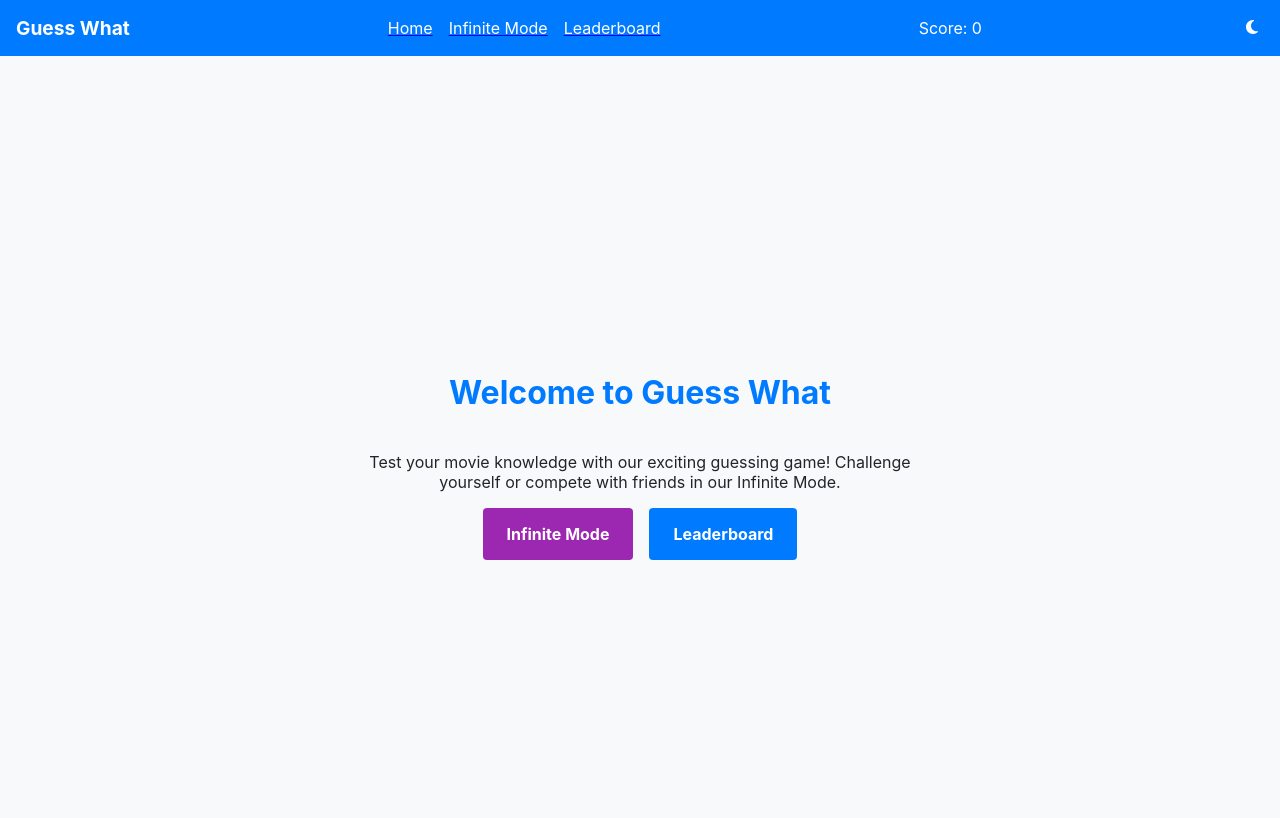
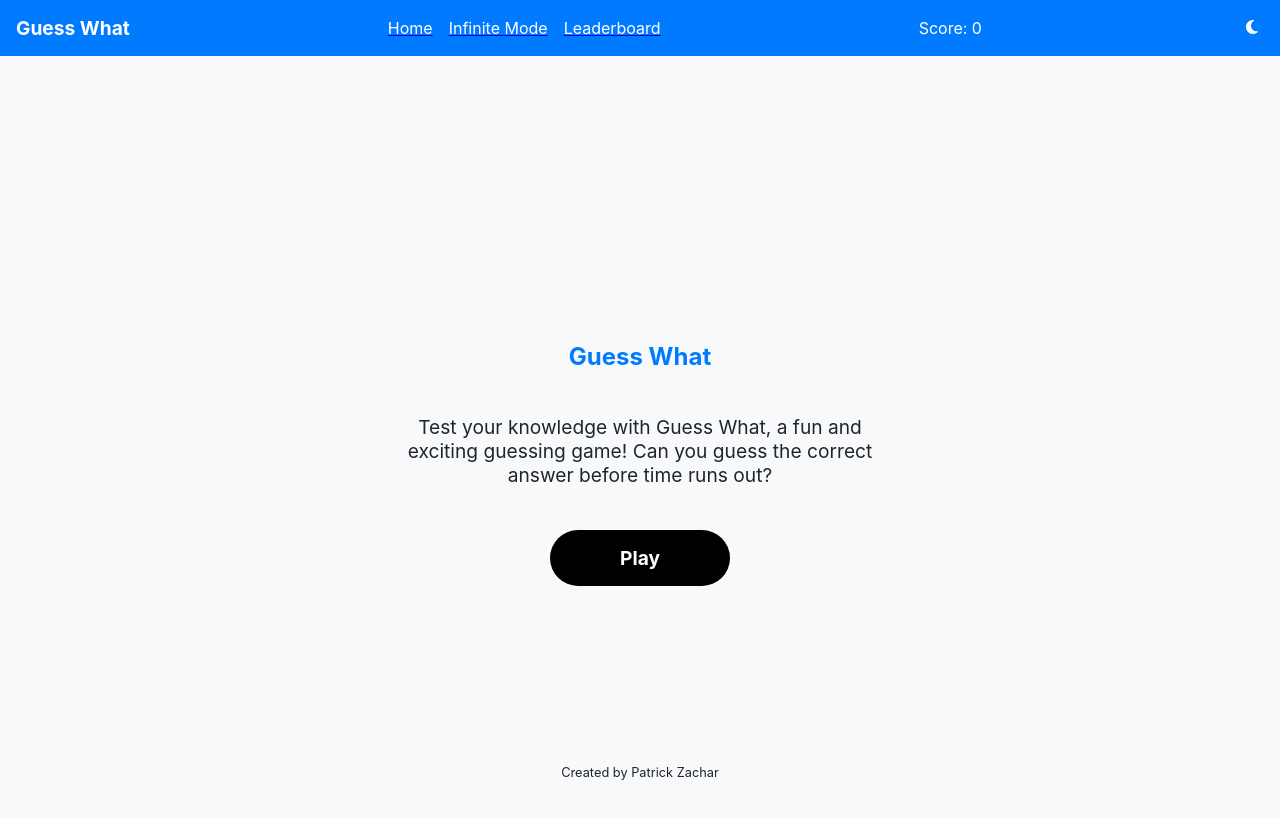
Before and after one commit to patrickzachar7/guesswhat, a Next.js app: page / in a window 1280 px wide. Shown: the top 818 px of the page. Built offline with nearby package versions, Linux system fonts and the light colour scheme.

Commit message:
New version

```diff
--- a/src/pages/index.js
+++ b/src/pages/index.js
@@ -8,47 +8,56 @@ const HomeContainer = styled.div`
   align-items: center;
   justify-content: center;
   min-height: 100vh;
-  padding: ${({ theme }) => theme.spacing.large};
   background-color: ${({ theme }) => theme.colors.background};
 `;
 
 const Title = styled.h1`
-  font-size: ${({ theme }) => theme.fontSizes.xxlarge};
+  font-size: ${({ theme }) => theme.fontSizes.xLarge};
   color: ${({ theme }) => theme.colors.primary};
+  font-weight: bold;
   margin-bottom: ${({ theme }) => theme.spacing.large};
   text-align: center;
 `;
 
 const Description = styled.p`
-  font-size: ${({ theme }) => theme.fontSizes.medium};
+  font-size: ${({ theme }) => theme.fontSizes.large};
   color: ${({ theme }) => theme.colors.text};
-  max-width: 600px;
+  max-width: 500px;
   text-align: center;
-  margin-bottom: ${({ theme }) => theme.spacing.xlarge};
+  margin-bottom: ${({ theme }) => theme.spacing.xLarge};
 `;
 
 const ButtonContainer = styled.div`
   display: flex;
-  gap: ${({ theme }) => theme.spacing.medium};
+  justify-content: center;
+  margin-top: ${({ theme }) => theme.spacing.large};
 `;
 
-const StyledLink = styled.a`
+const PlayButton = styled(motion.a)`
   padding: ${({ theme }) => theme.spacing.medium} ${({ theme }) => theme.spacing.large};
-  background-color: ${({ theme, variant }) => theme.colors[variant] || theme.colors.primary};
-  color: #FFFFFF;
+  background-color: #000000; // Black button color
+  color: ${({ theme }) => theme.colors.buttonText || '#FFFFFF'};
   text-decoration: none;
-  border-radius: ${({ theme }) => theme.borderRadius};
-  font-size: ${({ theme }) => theme.fontSizes.medium};
+  border-radius: 50px; // Fully rounded button
+  font-size: ${({ theme }) => theme.fontSizes.large};
   font-weight: bold;
   cursor: pointer;
   transition: background-color 0.3s ease;
+  min-width: 180px; // Approximation of Wordle's Play button width
+  text-align: center;
 
   &:hover {
-    background-color: ${({ theme, variant }) => theme.colors[`${variant}Hover`] || theme.colors.primaryHover};
+    background-color: ${({ theme }) => theme.colors.hover};
   }
 `;
 
-const MotionLink = motion(StyledLink);
+const Footer = styled.footer`
+  position: absolute;
+  bottom: 20px;
+  font-size: ${({ theme }) => theme.fontSizes.small};
+  color: ${({ theme }) => theme.colors.text};
+  text-align: center;
+`;
 
 const buttonVariants = {
   hover: { scale: 1.05 },
@@ -58,31 +67,24 @@ const buttonVariants = {
 function HomePage() {
   return (
     <HomeContainer>
-      <Title>Welcome to Guess What</Title>
+      <Title>Guess What</Title>
       <Description>
-        Test your movie knowledge with our exciting guessing game! Challenge yourself or compete with friends in our Infinite Mode.
+        Test your knowledge with Guess What, a fun and exciting guessing game! Can you guess the correct answer before time runs out?
       </Description>
       <ButtonContainer>
         <Link href="/infinite-mode" passHref legacyBehavior>
-          <MotionLink
-            variants={buttonVariants}
-            whileHover="hover"
-            whileTap="tap"
-            variant="infinite"
-          >
-            Infinite Mode
-          </MotionLink>
-        </Link>
-        <Link href="/leaderboard" passHref legacyBehavior>
-          <MotionLink
+          <PlayButton
             variants={buttonVariants}
             whileHover="hover"
             whileTap="tap"
           >
-            Leaderboard
-          </MotionLink>
+            Play
+          </PlayButton>
         </Link>
       </ButtonContainer>
+      <Footer>
+        Created by Patrick Zachar
+      </Footer>
     </HomeContainer>
   );
 }
```
